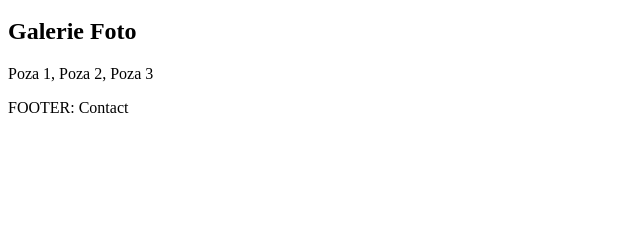
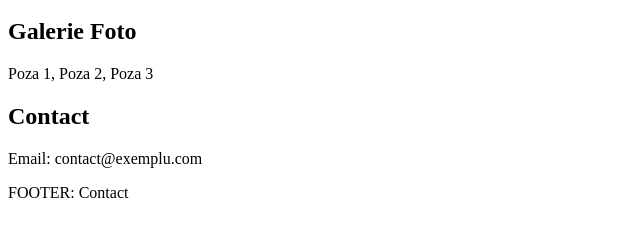
Before and after one commit to Mariksk/Exercitiu-Teamwork, a plain HTML site: page index.html in a window 1280 px wide. Shown: the part 48-284 px from the top of the page, without its empty margins (0-640 px from the left). Drawn offline with Linux system fonts and the light colour scheme.

Commit message:
Update index.html

```diff
--- a/index.html
+++ b/index.html
@@ -4,6 +4,10 @@
    <section>
     <h2>Galerie Foto</h2>
     <p>Poza 1, Poza 2, Poza 3</p>
+      <section>
+    <h2>Contact</h2>
+    <p>Email: contact@exemplu.com</p>
+</section>
 </section>
    <footer>FOOTER: Contact</footer>
 </body>
```
